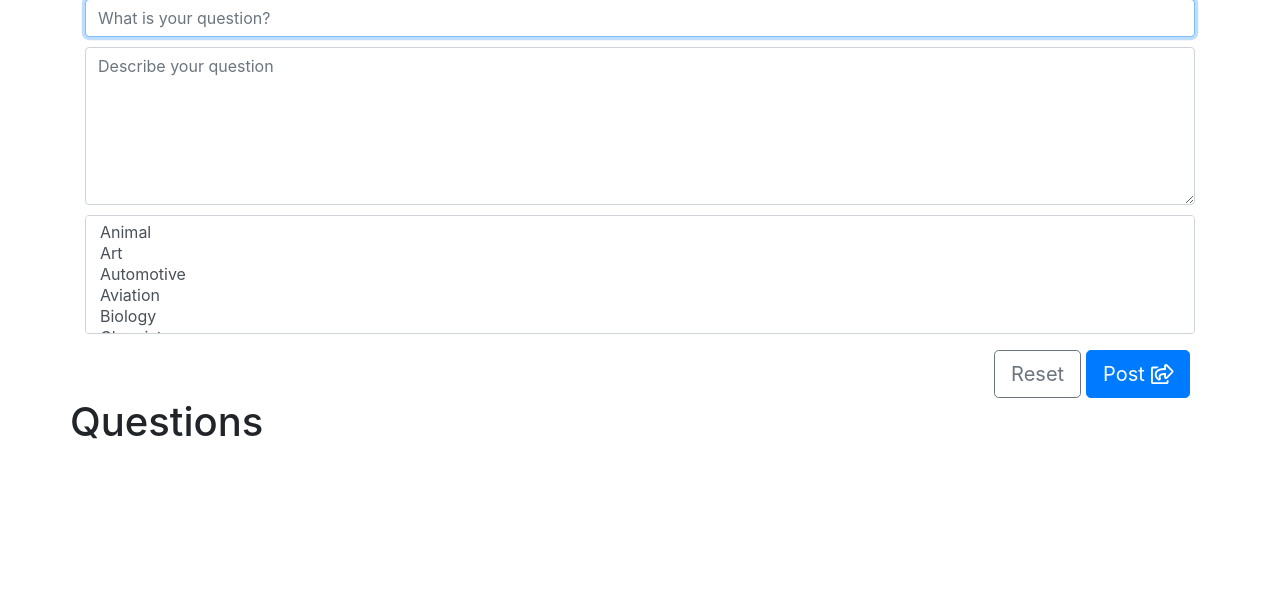
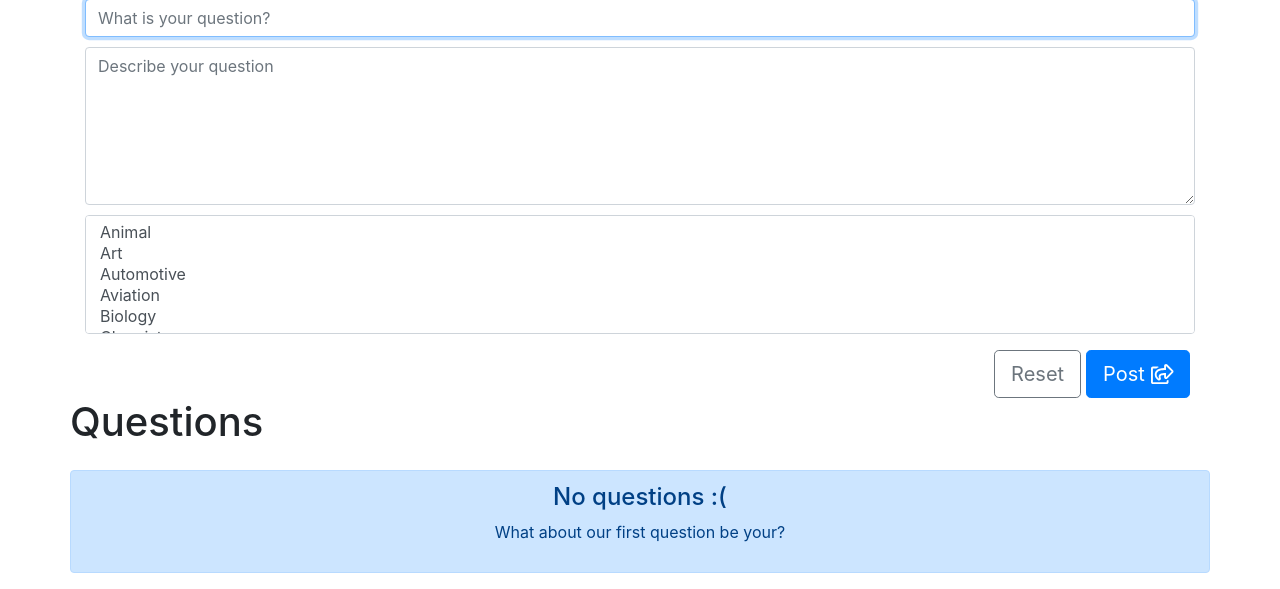
Before and after one commit to andre2ar/ForumApp, a PHP site: page /home in a window 1280 px wide. Shown: the part 222-811 px from the top of the page. Before the commit the page ends 661 px from the top, so only its background shows below. Run offline with PHP 8.4, Linux system fonts and the light colour scheme; data that the repository does not hold is empty; some libraries are stand-ins or nearby versions.

Commit message:
No questions

```diff
--- a/libraries/css/main.css
+++ b/libraries/css/main.css
@@ -122,3 +122,8 @@
     width: 63%;
     margin-right: 1rem;
 }
+
+#noQuestionsAlert{
+    width: 100%;
+    margin-top: 1rem;
+}
--- a/libraries/javascript/main.js
+++ b/libraries/javascript/main.js
@@ -442,6 +442,8 @@ $(function () {
         $(newCard).find(".category span").text(category);
         $(newCard).find("a").prop("href", 'open_question?question_id=' + id);
 
+        $("#noQuestionsAlert").hide("fast");
+
         $(newCard).show("slow");
     }
 
--- a/view/home.php
+++ b/view/home.php
@@ -65,13 +65,25 @@
         genQuestionBox('', '', '', "", 0, 'none');
 
         $questions = $params['questions'];
-        foreach($questions as $question)
+        if(count($questions) > 0)
         {
-            genQuestionBox($question['questionTitle'], $question['questionDetails'], $question['questionCategory'], $question['questionId']);
+	        foreach($questions as $question)
+	        {
+		        genQuestionBox($question['questionTitle'], $question['questionDetails'], $question['questionCategory'], $question['questionId']);
+	        }
+        }else
+        {
+            ?>
+            <div id="noQuestionsAlert" class="alert alert-primary text-center" role="alert">
+                <h4 class="alert-heading">No questions :(</h4>
+                <p>What about our first question be your?</p>
+            </div>
+            <?php
         }
         ?>
         </div>
     </div>
+
     <input type="hidden" id="searchMade" value="false" name="searchMade">
     <input type="hidden" id="whereSearch" value="" name="whereSearch">
     <input type="hidden" id="whatSearch" value="" name="whatSearch">
```
